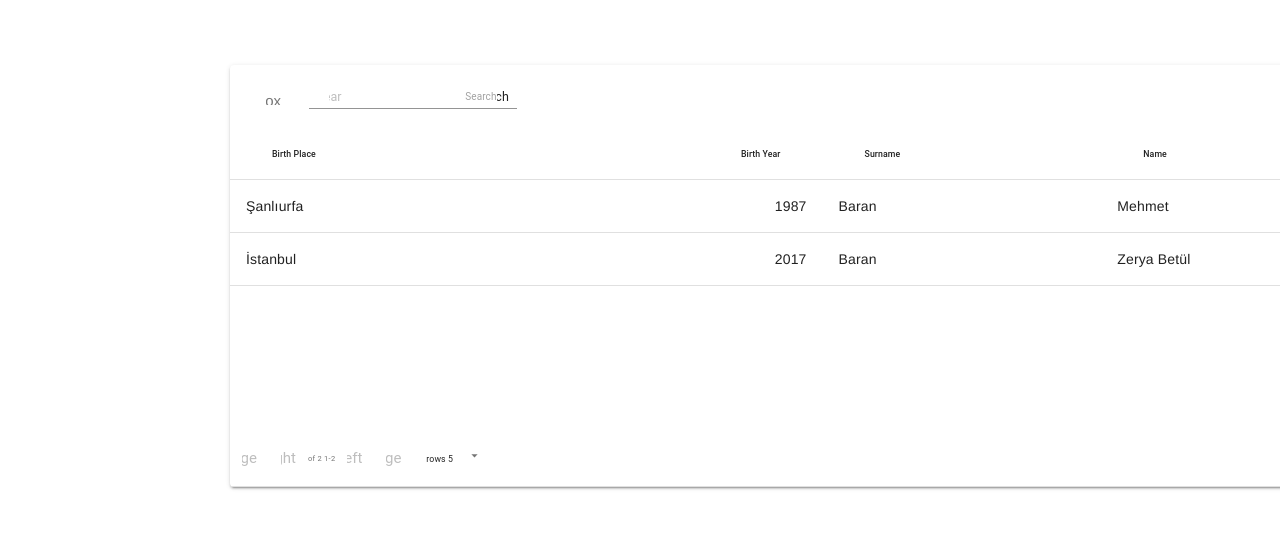
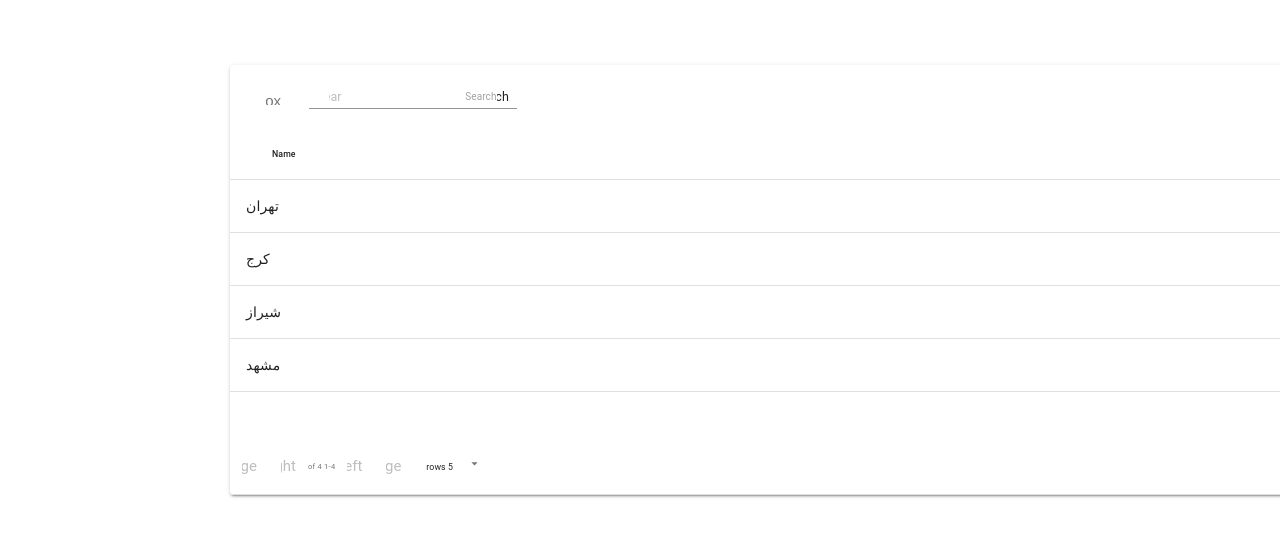
Before and after one commit to alirezaborzuei/sallias, a React (Create React App) app: page /h in a window 1280 px wide. Shown: the top 536 px of the page. Built offline with nearby package versions, Linux system fonts and the light colour scheme.

Commit message:
create map for city and css and not compelete search box

```diff
--- a/src/component/Dashboard.js
+++ b/src/component/Dashboard.js
@@ -6,8 +6,14 @@ import TwitterIcon from '@material-ui/icons/Twitter';
 import { Link } from 'react-router-dom';
 import TextField from '@material-ui/core/TextField';
 import Autocomplete from '@material-ui/lab/Autocomplete';
+import SearchBar from "material-ui-search-bar";
 import Chip from '@material-ui/core/Chip';
-const Dashboard = () => (
+import { cities } from '../data/cities';
+
+const Dashboard = ({data}) => {
+  const [value, setValue] = React.useState('')
+  return(
+
     <div className="welcome">
        <div className="textStyle">
            <br></br>
@@ -43,22 +49,43 @@ const Dashboard = () => (
 
        </div>
 
-       <div className="combo-box">
+    {/** <div className="combo-box">
         <Autocomplete className="size-w"
       options={city}
       getOptionLabel={(option) => option.title}
       renderInput={(params) => <TextField {...params} label=" شهرتان" variant="outlined" />}
 
     />
-        </div>
+        </div> */}
+
+        <div className="combo-box"><SearchBar
+                placeholder="جستجوی شهر"
+                value={value}
+                onChangeText={e => setValue(e.target.value)}
+                    />
+
+                    <h2 class="all-city">همه شهر ها</h2>
+                    </div>
+
+                <div class="position-city">
+                {cities
+                  .filter(item => {
+                    if (!value) return true
+                    if (item.title.includes(value) || item.text.includes(value)) {
+                      return true
+                    }
+                  })
+                .map(cityname => (
+                   <span className="border-city"> <a herf={cityname.id}>
+                      {cityname.name}
+                    </a>
+                    </span>
+                  ))}
+                </div>
     <div>
 
     </div>
     </div>
 );
-const city = [
-    { title: 'کرج' },
-    { title: 'تهران' },
-    { title: 'شیراز' },
-];
+};
 export default Dashboard;
--- a/src/component/search/search.js
+++ b/src/component/search/search.js
@@ -5,28 +5,18 @@ export default function MaterialTableDemo() {
   const [state, setState] = React.useState({
     columns: [
       { title: 'Name', field: 'name' },
-      { title: 'Surname', field: 'surname' },
-      { title: 'Birth Year', field: 'birthYear', type: 'numeric' },
-      {
-        title: 'Birth Place',
-        field: 'birthCity',
-        lookup: { 34: 'İstanbul', 63: 'Şanlıurfa' },
-      },
     ],
     data: [
-      { name: 'Mehmet', surname: 'Baran', birthYear: 1987, birthCity: 63 },
-      {
-        name: 'Zerya Betül',
-        surname: 'Baran',
-        birthYear: 2017,
-        birthCity: 34,
-      },
+      { name: 'تهران',id:'tehran' },
+      { name: 'کرج',id :'karj' },
+      { name: 'شیراز',id :'shiraz' },
+      { name: 'مشهد',id :'mashad' },
     ],
   });
 
   return (
     <MaterialTable
-      title="Editable Example"
+      title="جستجو شهر"
       columns={state.columns}
       data={state.data}
       editable={{
@@ -41,30 +31,7 @@ export default function MaterialTableDemo() {
               });
             }, 600);
           }),
-        onRowUpdate: (newData, oldData) =>
-          new Promise((resolve) => {
-            setTimeout(() => {
-              resolve();
-              if (oldData) {
-                setState((prevState) => {
-                  const data = [...prevState.data];
-                  data[data.indexOf(oldData)] = newData;
-                  return { ...prevState, data };
-                });
-              }
-            }, 600);
-          }),
-        onRowDelete: (oldData) =>
-          new Promise((resolve) => {
-            setTimeout(() => {
-              resolve();
-              setState((prevState) => {
-                const data = [...prevState.data];
-                data.splice(data.indexOf(oldData), 1);
-                return { ...prevState, data };
-              });
-            }, 600);
-          }),
+
       }}
     />
   );
--- a/src/data/cities.js
+++ b/src/data/cities.js
@@ -9,7 +9,7 @@ export const cities = [
     },
     {
         id:3,
-        name:'اضفهان'
+        name:'اصفهان'
     },
     {
         id:4,
--- a/src/styles/Dashboard.css
+++ b/src/styles/Dashboard.css
@@ -42,3 +42,25 @@
 .size-w{
     width: 120%;
 }
+.position-city{
+    position: relative;
+    top:90px;
+    left:-110px;
+    font-size: small;
+    text-align: center;
+
+
+}
+.border-city{
+
+    padding:10px;
+    background-color: lightblue;
+    border-radius: 5px;
+    margin:10px;
+}
+.all-city{
+    position: relative;
+    left: 54%;
+    font-size: large;
+    text-align: center;
+}
```
